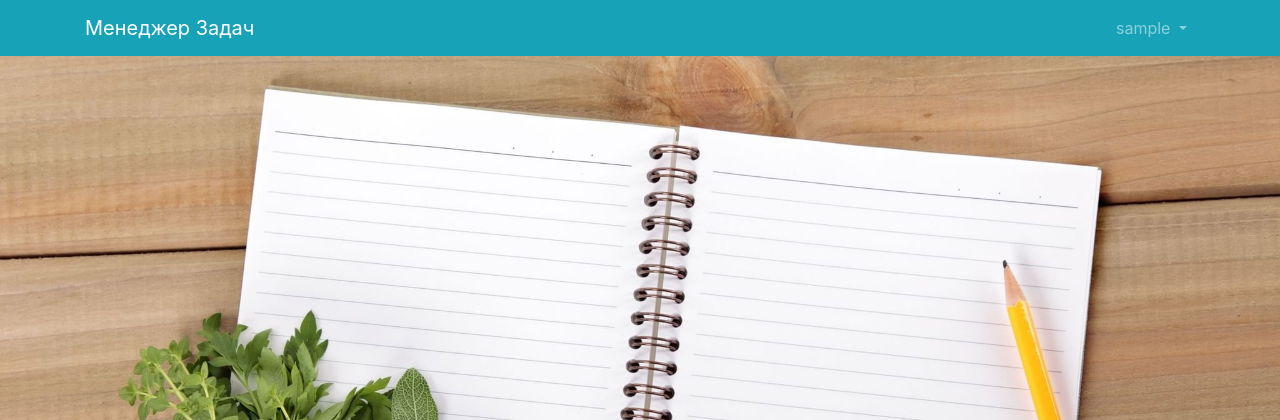
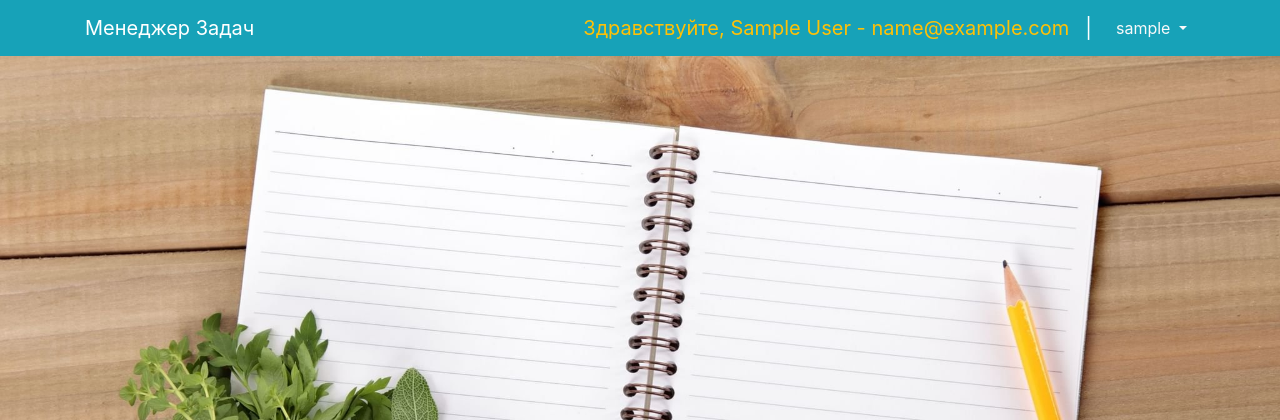
Before and after one commit to LeVzhe/task-manager-django, a Django app: page /tasks/ in a window 1280 px wide. Shown: the top 420 px of the page. Run offline with Django 5.2, Linux system fonts and the light colour scheme; the visitor is signed in with stand-in values (Sample User, id 1); some libraries are stand-ins or nearby versions.

Commit message:
fix: hot fix template

```diff
--- a/tasks_app/templates/tasks_app/base.html
+++ b/tasks_app/templates/tasks_app/base.html
@@ -33,8 +33,10 @@
         <div class="collapse navbar-collapse" id="navbarResponsive">
             <ul class="navbar-nav ml-auto">
                 {% if user.is_authenticated %}
+                    <li class="navbar-brand text-warning">Здравствуйте, {{ user.first_name}} {{ user.last_name }} - {{ user.email }}</li>
+                    <li class="navbar-brand">|</li>
                     <li class="nav-item dropdown">
-                        <a class="nav-link dropdown-toggle" href="#" id="navbarDropdown" role="button"
+                        <a class="nav-link dropdown-toggle text-light" href="#" id="navbarDropdown" role="button"
                         data-bs-toggle="dropdown" aria-expanded="false">
                             {% if user.image %}
                             {{ user }} <img width="20" height="20" src="{{ user.image.url }}" style="border-radius: 50%; border: 1px solid" class="fas fa-user-circle">
```
